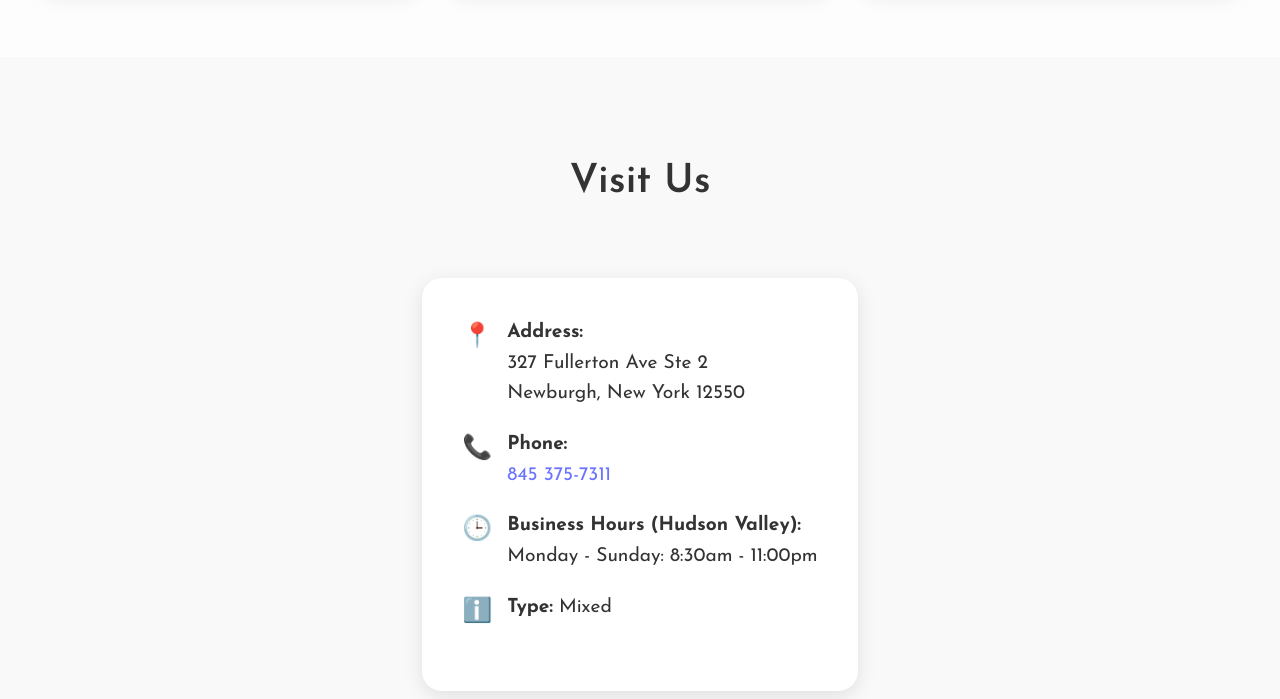
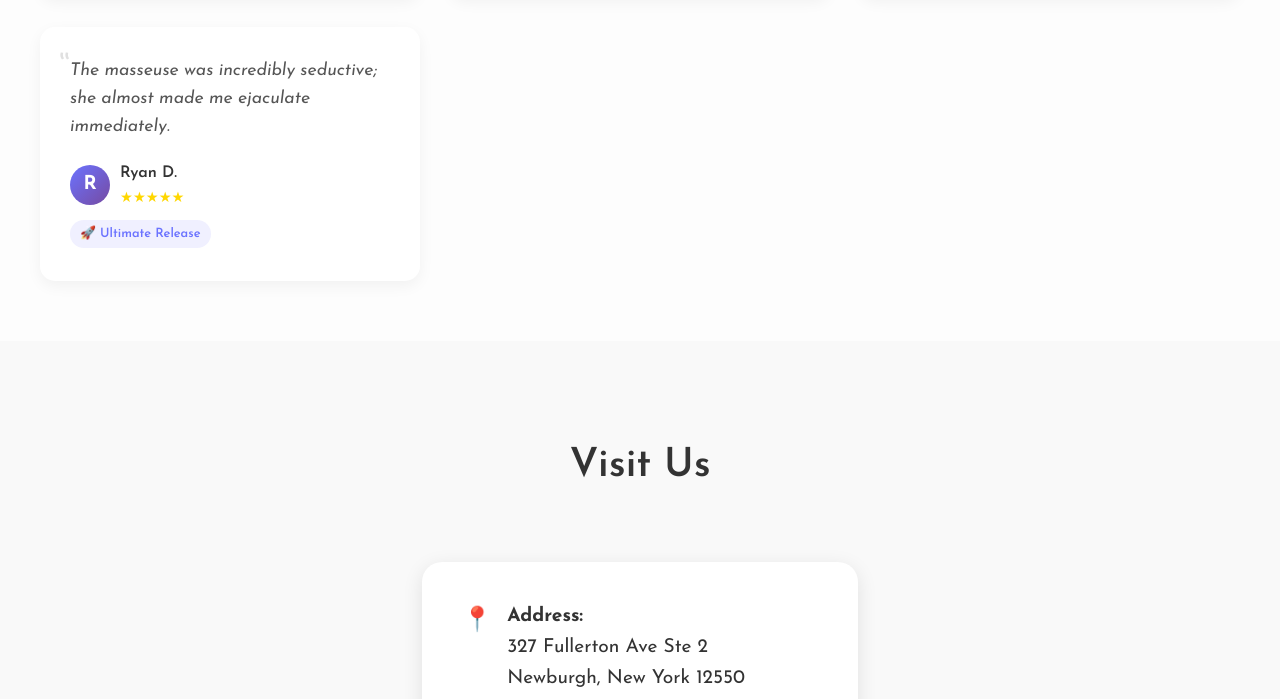
Before and after one commit to qinchanghe123/girlMassage, a plain HTML site: page index.html in a window 1280 px wide. Shown: the part 4645-5344 px from the top of the page. Drawn offline with Linux system fonts and the light colour scheme; a web font is replaced by a local one.

Commit message:
Update index.html

```diff
--- a/index.html
+++ b/index.html
@@ -673,6 +673,21 @@
             <div class="highlight-tag">🚀 Ultimate Release</div>
           </div>
 
+                    <!-- Review 10: Special Service 3 (Implicitly Intense Release) -->
+          <div class="review-card">
+            <div class="review-quote">
+             The masseuse was incredibly seductive; she almost made me ejaculate immediately.
+            </div>
+            <div class="review-author">
+              <div class="author-avatar">R</div>
+              <div class="author-info">
+                <h5>Ryan D.</h5>
+                <div class="star-rating">★★★★★</div>
+              </div>
+            </div>
+            <div class="highlight-tag">🚀 Ultimate Release</div>
+          </div>
+
         </div>
       </section>
 
```
